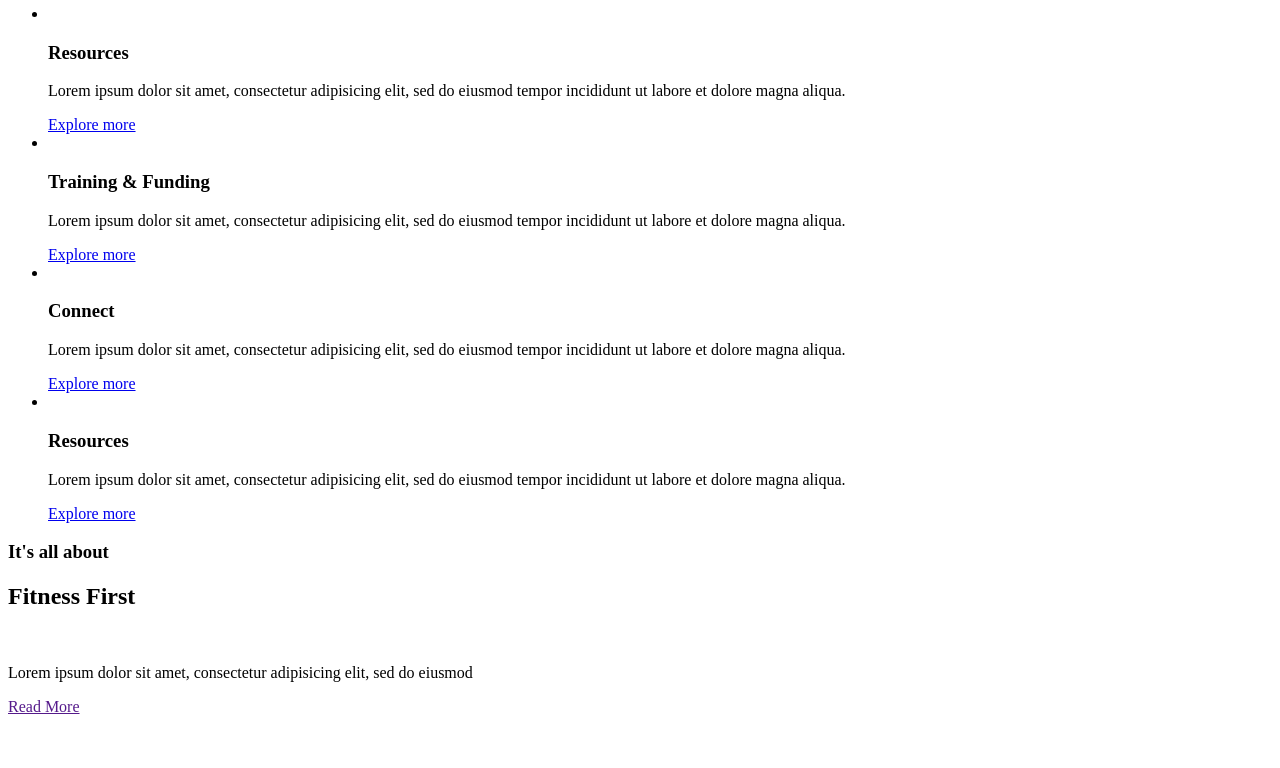
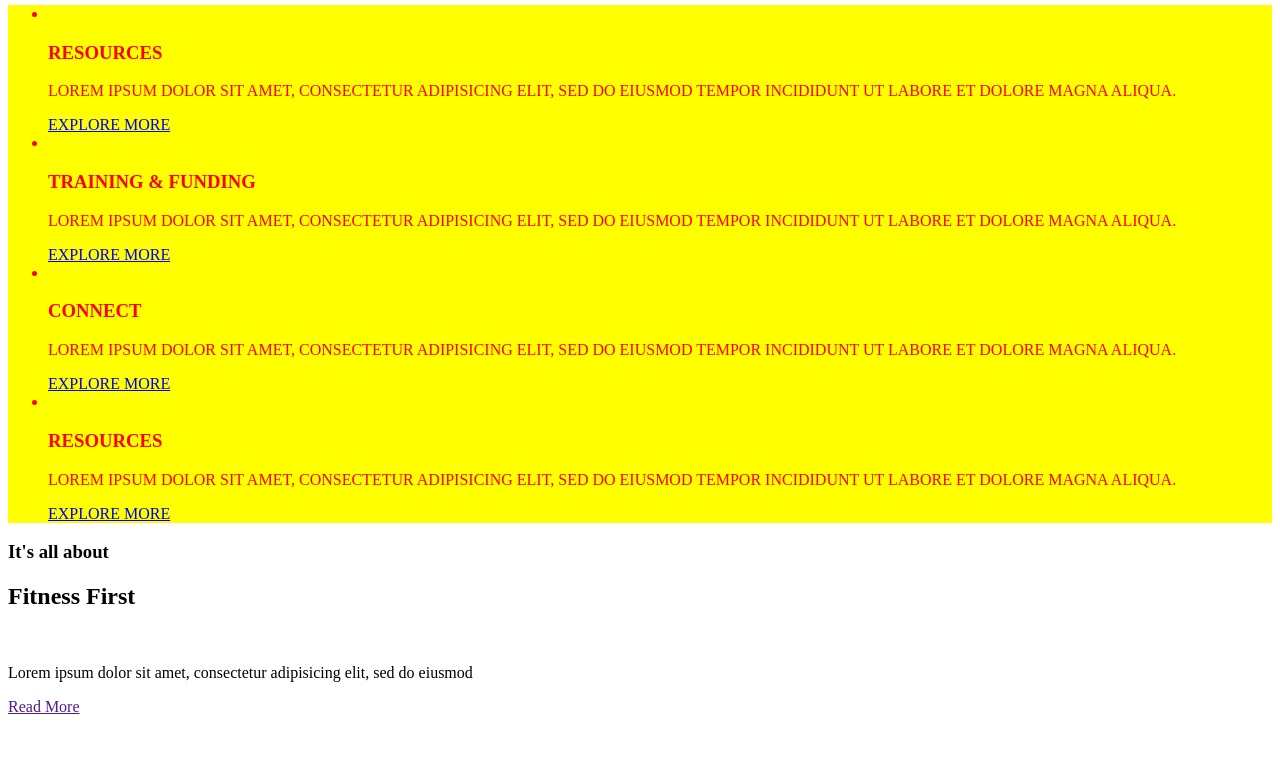
Before and after one commit to GregoryManov/Fitman, a plain HTML site: page index.html in a window 1280 px wide. Shown: the part 254-1022 px from the top of the page. Drawn offline with Linux system fonts and the light colour scheme.

Commit message:
Added style.css

```diff
--- a/index.html
+++ b/index.html
@@ -2,6 +2,7 @@
 <html>
 <head>
   <title>Fitman</title>
+  <link rel="stylesheet" href="./style.css">
 </head>
 <body>
 
--- /dev/null
+++ b/style.css
@@ -0,0 +1,6 @@
+ul {
+  color: red;
+  background: yellow;
+  text-transform: uppercase;
+
+}
```
Also changed, not shown: Fitness.jpg (deleted), 1 other file.
